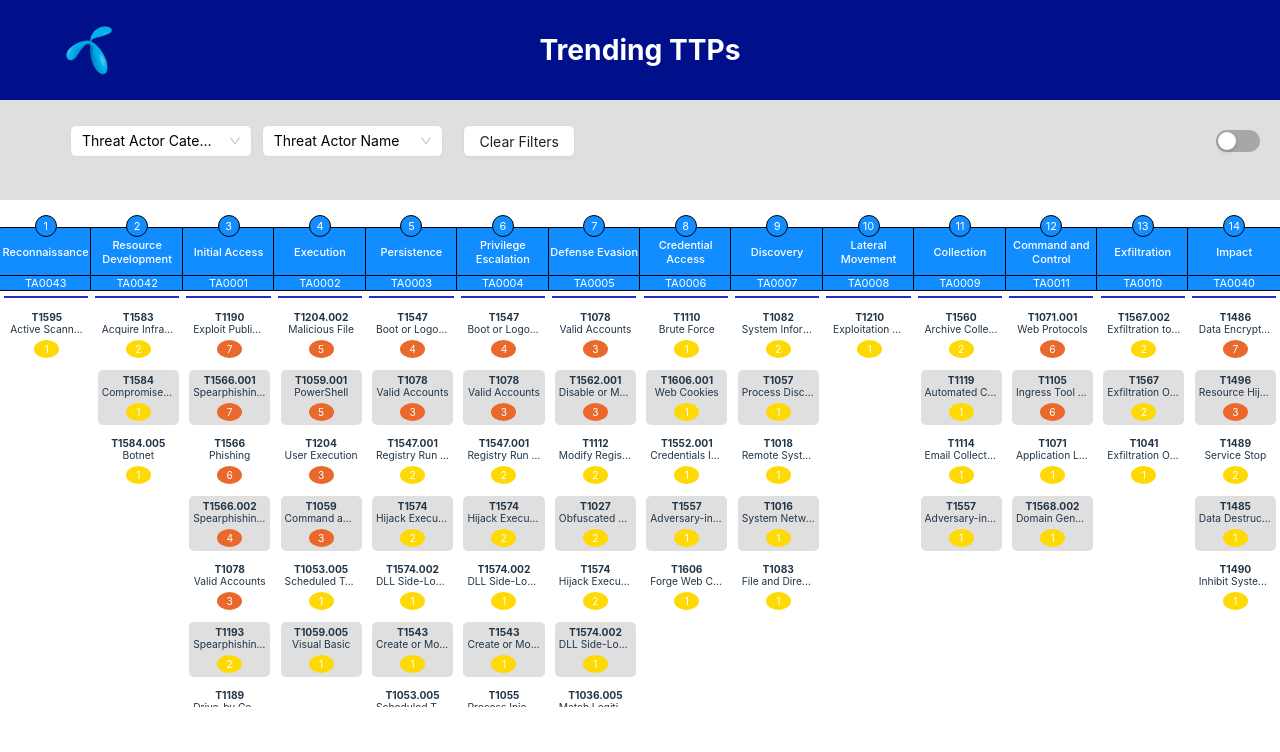
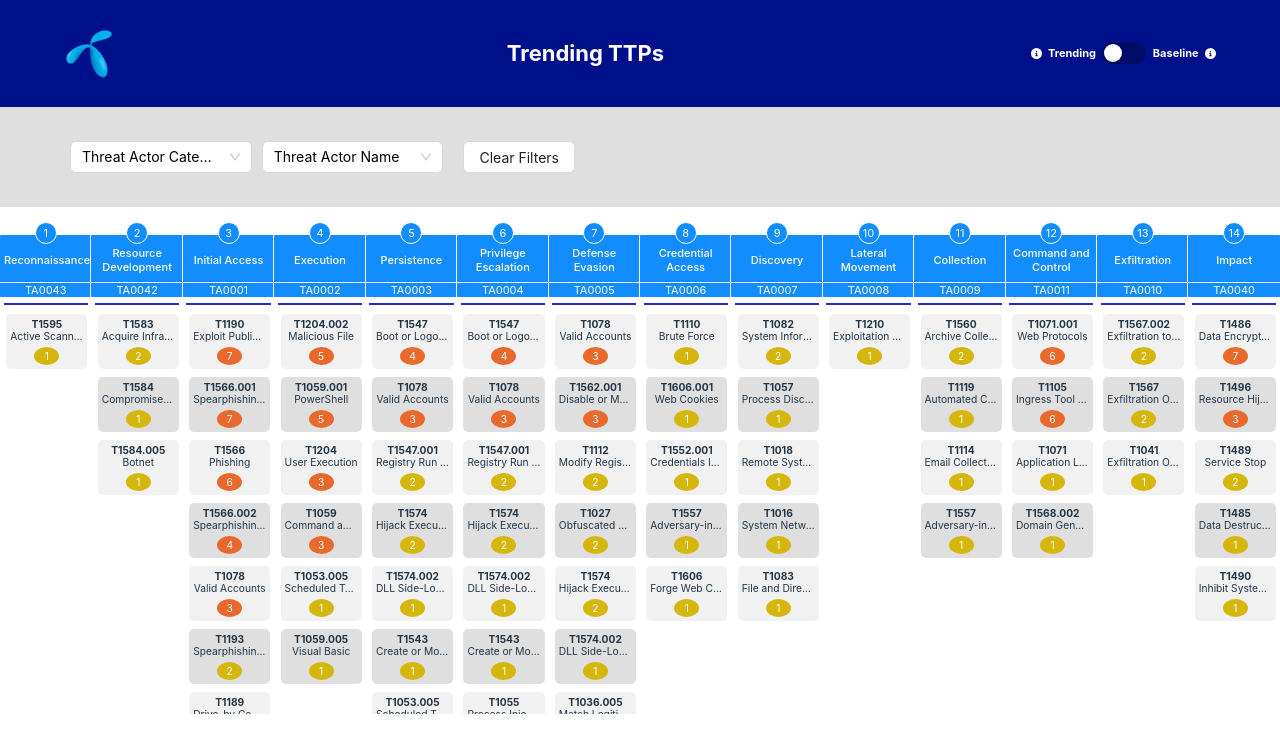
Before and after one commit to kateblbn/security-trending-ttps, a React (Vite) app: page / in a window 1280 px wide. Shown: the top 752 px of the page. Built offline with nearby package versions, Linux system fonts and the light colour scheme.

Commit message:
moved switch to header with labels and tooltips

```diff
--- a/src/App.css
+++ b/src/App.css
@@ -3,6 +3,19 @@
   /* margin: 50px auto auto auto; */
 }
 
-.switch-flex {
+.filters-flex {
+  width: 100%;
+  display: flex;
+  justify-content: space-between;
+  align-items: center;
   position: relative;
+  height: 100px;
+  background-color: rgb(223, 223, 223);
 }
+
+.switch-group {
+  display: flex;
+  justify-content: end;
+  align-items: center;
+  gap: 0.5rem;
+}
--- a/src/App.tsx
+++ b/src/App.tsx
@@ -4,11 +4,13 @@ import { BaselineTechnique, MitreTactic, TrendingTechnique } from "./assets/comp
 import { XrmRepository } from "./assets/repositories/xrm-repository";
 import { TechniquesMatrix } from "./assets/components/TechniquesMatrix";
 import { TestRepository } from "./assets/repositories/test-repository";
-import { Button, Switch } from "antd";
+import { Button, ConfigProvider, Flex, Switch, Tooltip } from "antd";
 import FilterBar from "./assets/components/FilterBar";
 import Header from "./assets/components/Header";
 import { ActorNames } from "./assets/components/FilterBar";
 import TrendingModal from "./assets/components/popup/TrendingModal";
+import { FontAwesomeIcon } from "@fortawesome/react-fontawesome";
+import { faCircleInfo } from "@fortawesome/free-solid-svg-icons";
 
 function App() {
   const SELECT_ALL_VALUE = "all";
@@ -33,7 +35,7 @@ function App() {
     repo.getBaselineTechniques().then((x) => setBaselineTechniques(x));
   }, []);
 
-  function onToggleChange(x: boolean){
+  function onToggleChange(x: boolean) {
     setIsBaselineView(x);
   };
 
@@ -111,17 +113,31 @@ function App() {
         occurences={(filteredTechniques as TrendingTechnique[])
           .filter(x => x.technique.esa_mitreid === selectedMitreId)}
         onClose={() => setSelectedMitreId(null)}
-        />
+      />
     }
   }
 
   return (
-    <>
+    <ConfigProvider theme={{
+      components:{
+        Switch: {
+          // colorPrimary:"#00C8FF",
+        }
+      }
+    }}>
       <Header
-        title=""
-        subTitle={isBaselineView ? "Baseline TTPs" : "Trending TTPs"}
-      />
-      <div className="switch-flex">
+        title={isBaselineView ? "Baseline TTPs" : "Trending TTPs"}
+      >
+        <div className="switch-group">
+          <Tooltip title={trendingTooltip}> <FontAwesomeIcon icon={faCircleInfo}  /></Tooltip>
+          <h4>Trending</h4>
+          <Switch onChange={onToggleChange} />
+          <h4>Baseline</h4>
+          <Tooltip title={baselineTooltip}><FontAwesomeIcon icon={faCircleInfo}  /></Tooltip>
+        </div>
+
+      </Header>
+      <div className="filters-flex">
         <FilterBar
           categoryValues={uniqueCategories}
           actorNames={uniqueActorMainNames}
@@ -129,9 +145,8 @@ function App() {
           onActorMainNameChange={setSelectedActors}
           setButton={setButton}
         />
-        <Switch onChange={onToggleChange} />
+
       </div>
-
       <TechniquesMatrix
         tactics={tactics}
         tacticsWithTechniques={tacticsWithTechniques}
@@ -139,8 +154,11 @@ function App() {
       />
 
       {modal}
-    </>
+    </ConfigProvider>
   );
 }
 
 export default App;
+
+const trendingTooltip = "Based on known events"
+const baselineTooltip = "Unique combinations of threat actors and their techniques"
--- a/src/assets/components/FilterBar.css
+++ b/src/assets/components/FilterBar.css
@@ -1,6 +1,4 @@
 .filter-container {
-  height: 100px;
-  background-color: rgb(223, 223, 223);
 }
 .dropdown-container {
   display: flex;
@@ -28,9 +26,6 @@ max-height: 150px;
 
  }
 .ant-switch {
-  position: absolute;
-  top: 30px;
-  right: 20px;
 }
 .clear-icon {
   width: 15px;
--- a/src/assets/components/Header.css
+++ b/src/assets/components/Header.css
@@ -1,50 +1,14 @@
-.header-wrapper{
-    width: 100%;
-    display: flex
-;
-    height: 100px;
-    position: relative;
-        background-color: #00108A;
-        .subTitle {
-      }
-      .subTitle {
-
-          display: flex;
-          margin: 0 auto;
-          width: 100%;
-          height: 100px;
-          font-size: 2.2rem;
-          font-weight: 700;
-          color: white;
-          justify-content: center;
-          align-items: center;
-          font-size: 2.2rem;
-          font-weight: 700;
-          position: absolute;
-          left: 50%;
-          transform: translateX(-50%);
-
-    }
-
     .Header {
       align-items: center;
       width: 100%;
       display: flex;
-      /* justify-content: space-between; */
+      justify-content: space-between;
       color: #fff;
+      background-color: #00108A;
       box-sizing: border-box;
       padding: 2% 5%;
-      clip-path: polygon(30% 0%, 70% 0%, 100% 0, 100% 50%, 95% 100%, 5% 100%, 0 50%, 0 0);
+      /* clip-path: polygon(30% 0%, 70% 0%, 100% 0, 100% 50%, 95% 100%, 5% 100%, 0 50%, 0 0); */
 
-      select {
-        color: #000F3C ;
-        height: 2.2rem;
-        margin-top: 8px;
-        font-size: 1.2rem;
-        border-radius: 4px;
-        padding: 4px;
-        border: none;
-      }
 
       #telenorLogo {
         width: 4rem;
@@ -52,6 +16,7 @@
         background: url("./images/telenorLogo.png");
         margin-right: 25px;
       }
+
       .title {
         display: flex;
         align-items: center;
@@ -74,12 +39,4 @@
 
       }
 
-  }
-
-    .lowerRightCorner{
-      position: absolute;
-      right: 0.5rem;
-      bottom: 0.5rem;
     }
-
-  }
--- a/src/assets/components/Header.tsx
+++ b/src/assets/components/Header.tsx
@@ -4,16 +4,12 @@ import logo from "./images/telenorLogo.png";
 
 type HeaderProps = {
   title: string;
-  subTitle?: ReactNode;
-  lowerRightCorner?: ReactNode;
   //consider making optional
   children?: ReactNode;
 };
 
 export default function Header(props: HeaderProps) {
   return (
-    <div className="header-wrapper">
-       <div className="subTitle">{props.subTitle}</div>
 
       <div className="Header">
         {/* <img src="./images/telenorLogo.png" id="telenorLogo" /> */}
@@ -23,7 +19,5 @@ export default function Header(props: HeaderProps) {
 
         {props.children}
       </div>
-      <div className="lowerRightCorner">{props.lowerRightCorner}</div>
-    </div>
   );
 }
--- a/src/assets/components/KillChainHeaderItem.css
+++ b/src/assets/components/KillChainHeaderItem.css
@@ -3,9 +3,9 @@
   display: flex;
   justify-content: center;
   border-radius: 0 0 2px 2px;
-  border-right: 1px solid black;
-  border-bottom: 1px solid black;
-  border-left: 1px solid black;
+  border-right: 1px solid white;
+  border-bottom: 1px solid white;
+  border-left: 1px solid white;
   background-color: #118DFF;
 
 
@@ -17,29 +17,32 @@
 }
 .table-number {
   align-items: center;
+  text-align: center;
   /* text-align: center; */
   justify-content: center;
   display: flex;
   position: absolute;
-  top: -24px;
+  top: -1.1rem;
   left: 38%;
   right: 38%;
   background-color: #118DFF ;
-  border: 1px solid black;
+  border: 0.15rem solid white;
   color: white;
 
-  width: 30px;
-  height: 30px;
+  width: 1.5rem;
+  height: 1.5rem;
   border-radius: 50%;
 }
 .table-name {
   overflow: hidden;
   /* font-size: 1vw; */
   font-weight: 500;
+  padding: 4px;
+  padding-top: 0.6rem;
 }
 .table-tactic-wrapper {
   background-color: #118DFF ;
-  border: 1px solid black;
+  border: 1px solid white;
   width: 100%;
   height: 100%;
   /* text-align: center; */
--- a/src/assets/components/TechniqueItem.css
+++ b/src/assets/components/TechniqueItem.css
@@ -10,7 +10,7 @@
   flex-direction: column;
 }
 .tecnique-wrapper:nth-child(odd) {
-  background-color: #ffffff;
+  background-color: #f1f1f1;
 }
 .tecnique-wrapper:hover {
   background-color: #f5f8fc;
@@ -38,7 +38,7 @@
 }
 
 .yellow {
-  background-color: #ffd903 !important;
+  background-color: #d5b60a !important;
 }
 .orange {
   background-color: #e9692c !important;
```
